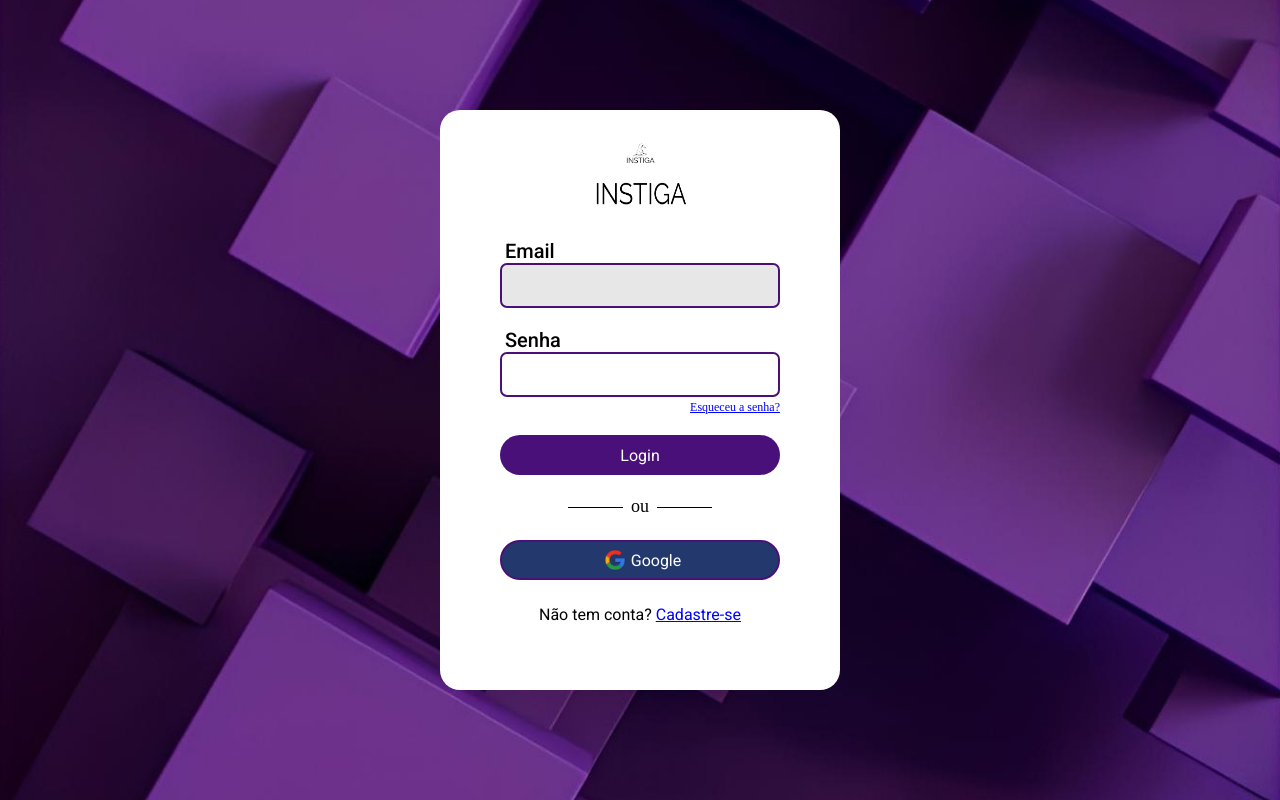
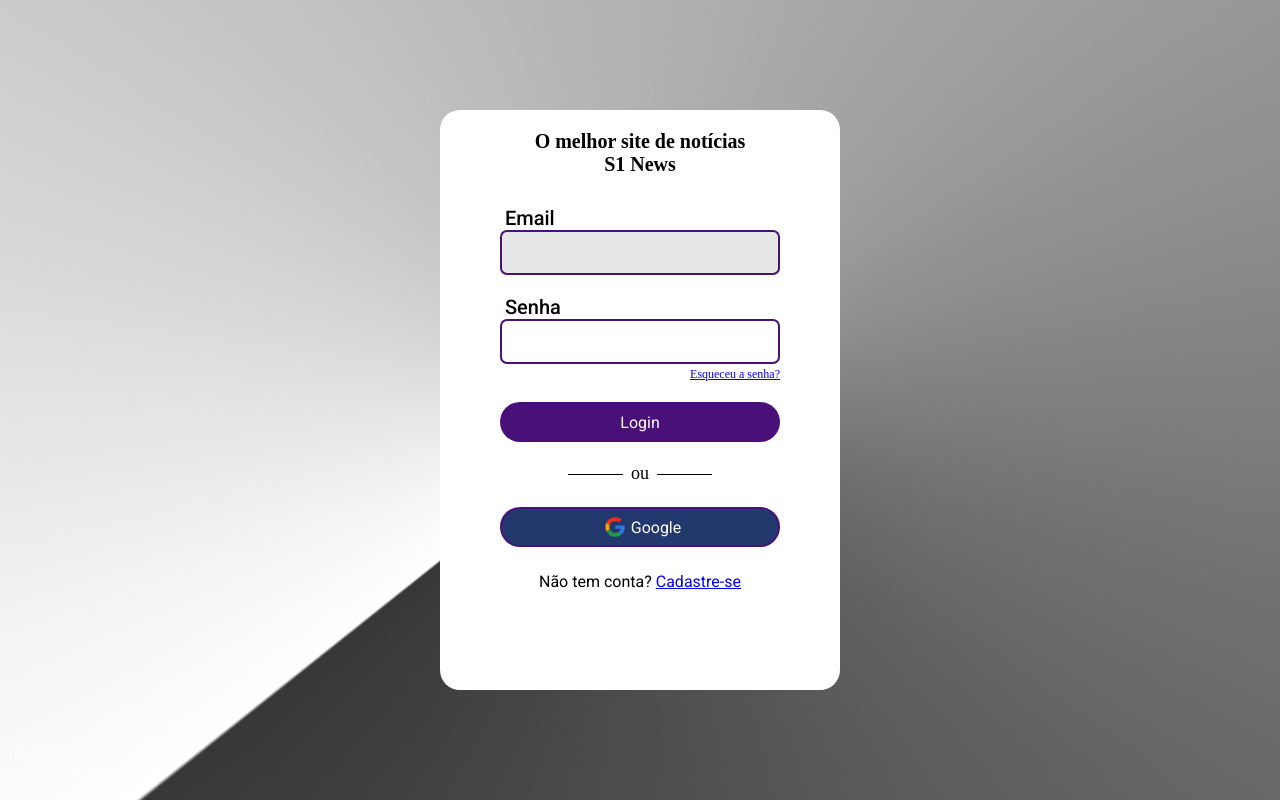
Before and after one commit to Marques87/abobora-dev, a Flask app: page /login in a window 1280 px wide. Run offline with Flask 3, Linux system fonts and the light colour scheme; some libraries are stand-ins or nearby versions.

Commit message:
Add files via upload

```diff
--- a/abobora-dev-frontend-main/static/css/login.css
+++ b/abobora-dev-frontend-main/static/css/login.css
@@ -7,7 +7,7 @@
 }
 
 body{
-    background-image: url(/static/css/login/login-images/celular-bg.png);
+    background-image: url(/static/css/login/desktop-bg.png);
 }
 
 #esqueceusenha{
@@ -69,13 +69,13 @@
 
 @media screen and (min-width: 768px){
     body{
-        background-image: url(/static/css/login/login-images/tablet-bg.jpg);
+        background-image: url(/static/css/login/desktop-bg.png);
     }
 }
 
 @media screen and (min-width: 1400px ){
     #bg-image{
-        background-image: url(/static/css/login/login-images/notebook-bg.png);
+        background-image: url(/static/css/login/desktop-bg.png);
     }
 
     #connect{
@@ -89,7 +89,7 @@
 
 @media screen and (min-width: 1700px){
     #bg-image{
-        background-image: url(/static/css/login/login-images/desktop-bg.jpeg);
+        background-image: url(/static/css/login/desktop-bg.png);
         width: 300px;
         height: 100vh;
     }
--- a/abobora-dev-frontend-main/templates/cadastro.html
+++ b/abobora-dev-frontend-main/templates/cadastro.html
@@ -16,8 +16,8 @@
     <main>
         <div id="logos">
 
-            <img src="/static/css/images/logo_nome.jpeg" alt="Instiga">
-            <img src="/static/css/images/logo_imagem.jpeg" alt="Logo">
+           <h1>S1 News</h1>
+           <h1>O melhor site de notícias</h1>
 
         </div>
 
--- a/abobora-dev-frontend-main/templates/login.html
+++ b/abobora-dev-frontend-main/templates/login.html
@@ -16,8 +16,8 @@
     <main>
         <div id="logos">
 
-            <img src="/images/logo_nome.jpeg" alt="Instiga">
-            <img src="/images/logo-instiga.jpeg" alt="Logo">
+           <h1>S1 News</h1>
+           <h1>O melhor site de notícias</h1>
 
         </div>
         <form action="{{ url_for('login') }}" method="POST">
```
Also changed, not shown: abobora-dev-frontend-main/static/css/cadastro.css (+4 -4 lines), abobora-dev-frontend-main/static/css/login/desktop-bg.png (added).
